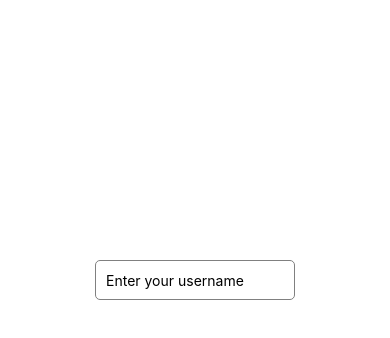
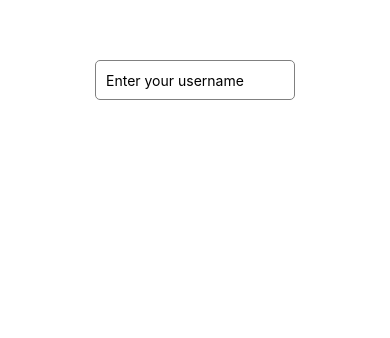
Before and after one commit to sai-rishith/ReactNative-Task03, a React Native app in the folder NewProject/: screen / in a window 390 px wide. Shown: the part 240-578 px from the top of the page. Built offline with nearby package versions, Linux system fonts and the light colour scheme.

Commit message:
Update ParentComponent.js

```diff
--- a/NewProject/components/ParentComponent.js
+++ b/NewProject/components/ParentComponent.js
@@ -1,6 +1,6 @@
 import React, { useState } from 'react';
 import { View, StyleSheet } from 'react-native';
-import CustomTextInput from './CustomTextInput';
+import CustomTextInput from '../components/CustomTextInput';
 
 const ParentComponent = () => {
   const [username, setUsername] = useState('');
@@ -34,7 +34,7 @@ const styles = StyleSheet.create({
     borderColor: 'gray',
     borderRadius: 5,
     paddingHorizontal: 10,
-    marginTop:500
+    marginTop:300
   },
 });
 
```
